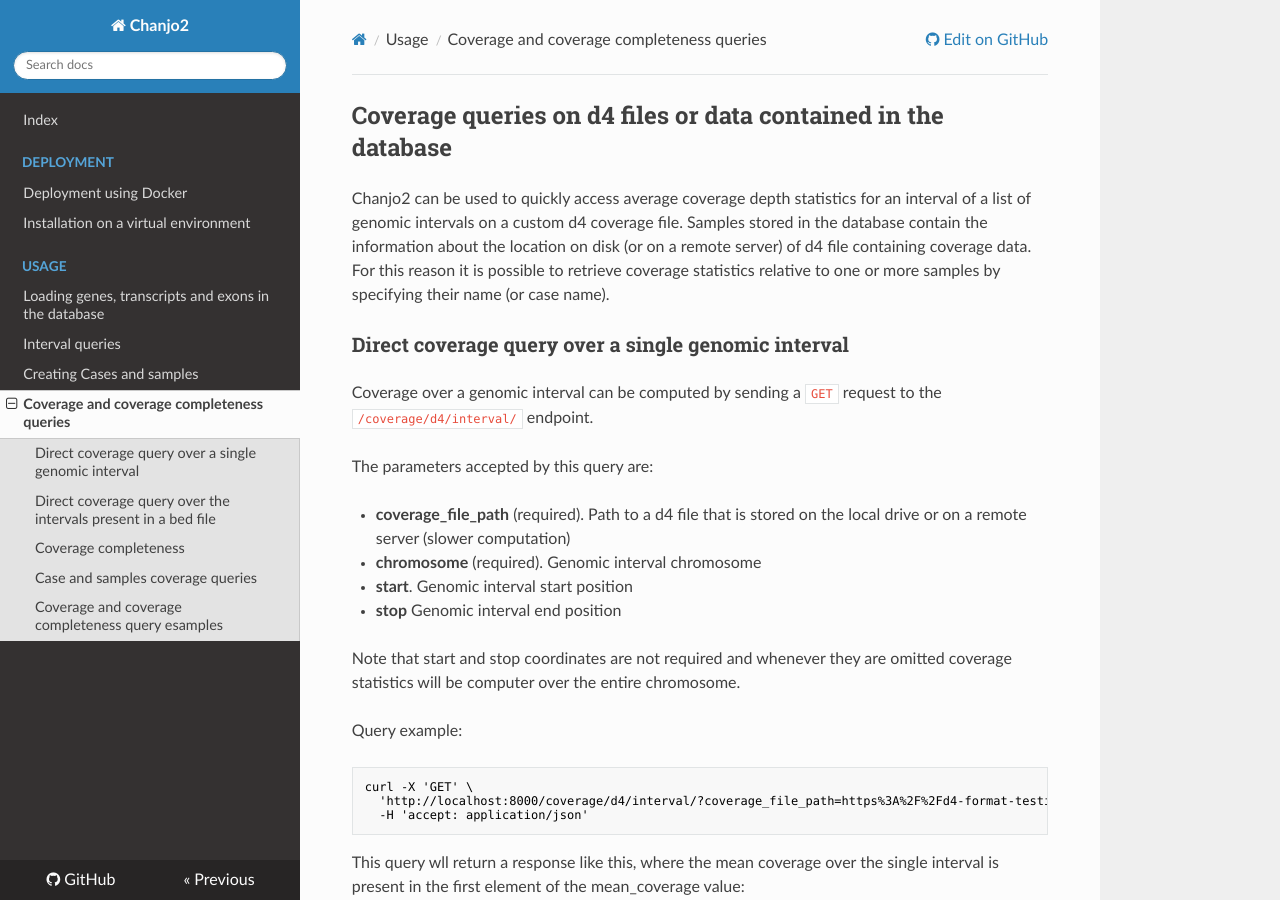
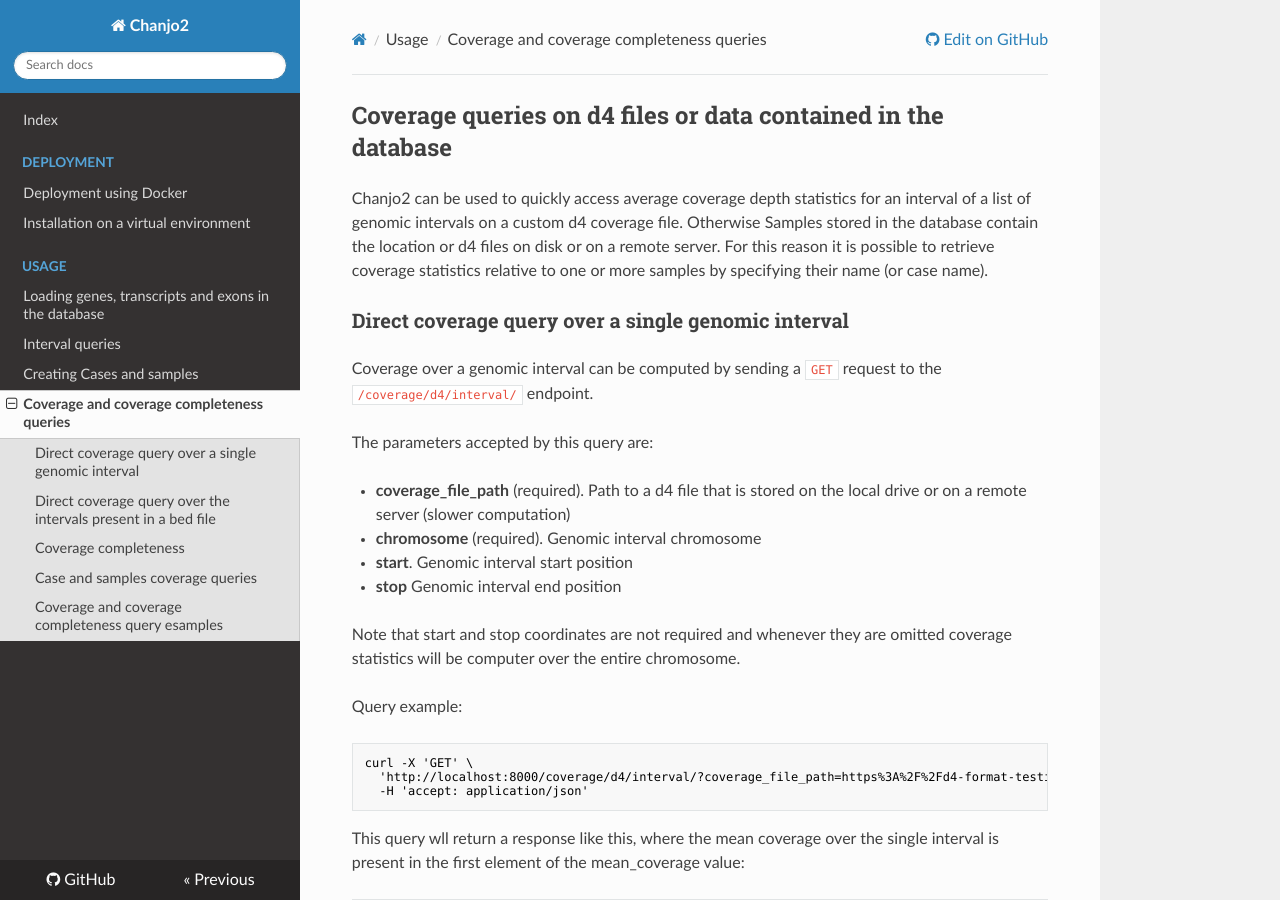
Before and after one commit to Clinical-Genomics/chanjo2, an MkDocs documentation site: the page built from docs/usage/sample-coverage.md, in a window 1280 px wide and 900 px high. Built offline with MkDocs 1.6.1, drawn with Linux system fonts in a browser that asks for light colours; nearby versions of some CDN libraries.

Commit message:
Small fix

```diff
--- a/docs/usage/sample-coverage.md
+++ b/docs/usage/sample-coverage.md
@@ -1,7 +1,7 @@
 ## Coverage queries on d4 files or data contained in the database
 
 Chanjo2 can be used to quickly access average coverage depth statistics for an interval of a list of genomic intervals on a custom d4 coverage file.
-Samples stored in the database contain the information about the location on disk (or on a remote server) of d4 file containing coverage data. For this reason it is possible to retrieve coverage statistics relative to one or more samples by specifying their name (or case name).
+Otherwise Samples stored in the database contain the location or d4 files on disk or on a remote server. For this reason it is possible to retrieve coverage statistics relative to one or more samples by specifying their name (or case name).
 
 ### Direct coverage query over a single genomic interval
 
```
